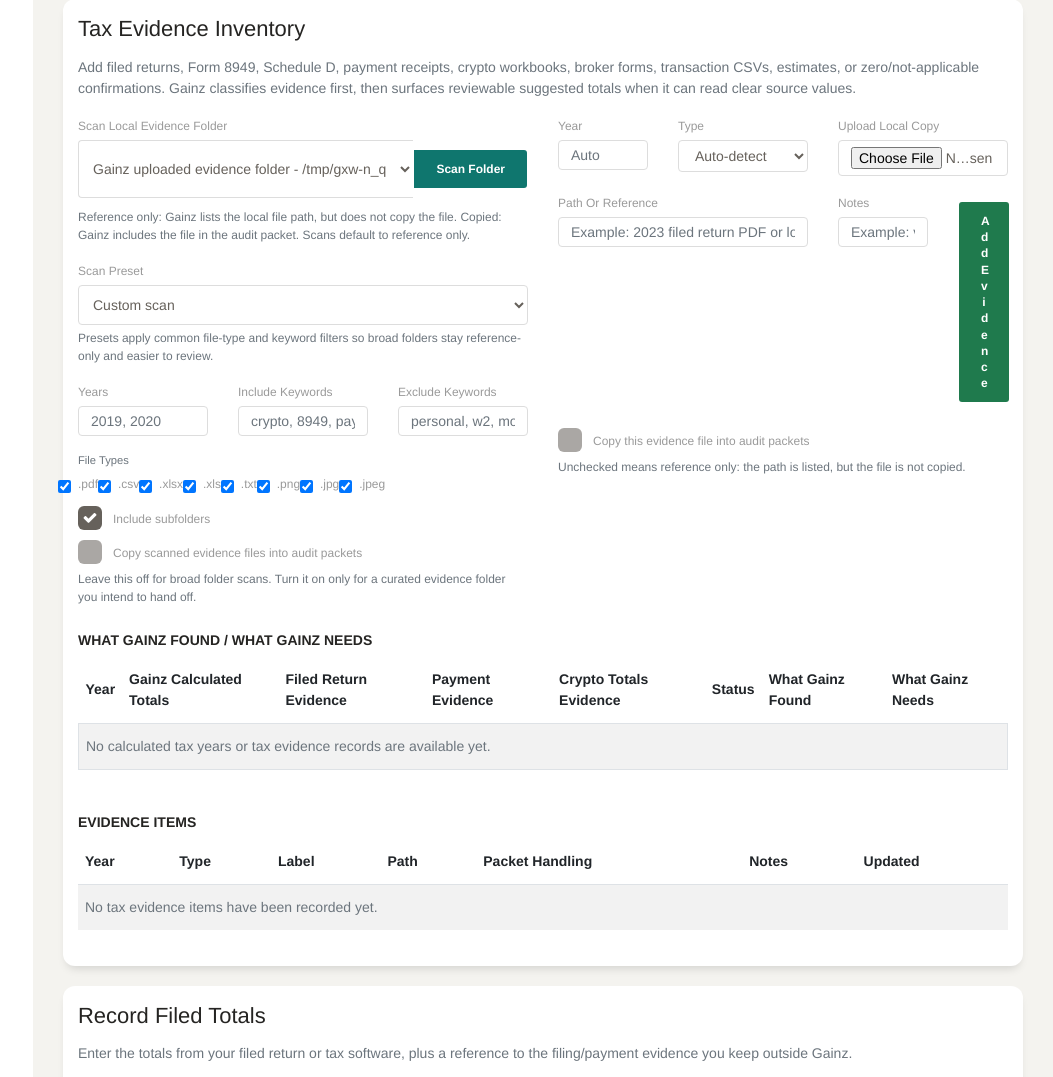
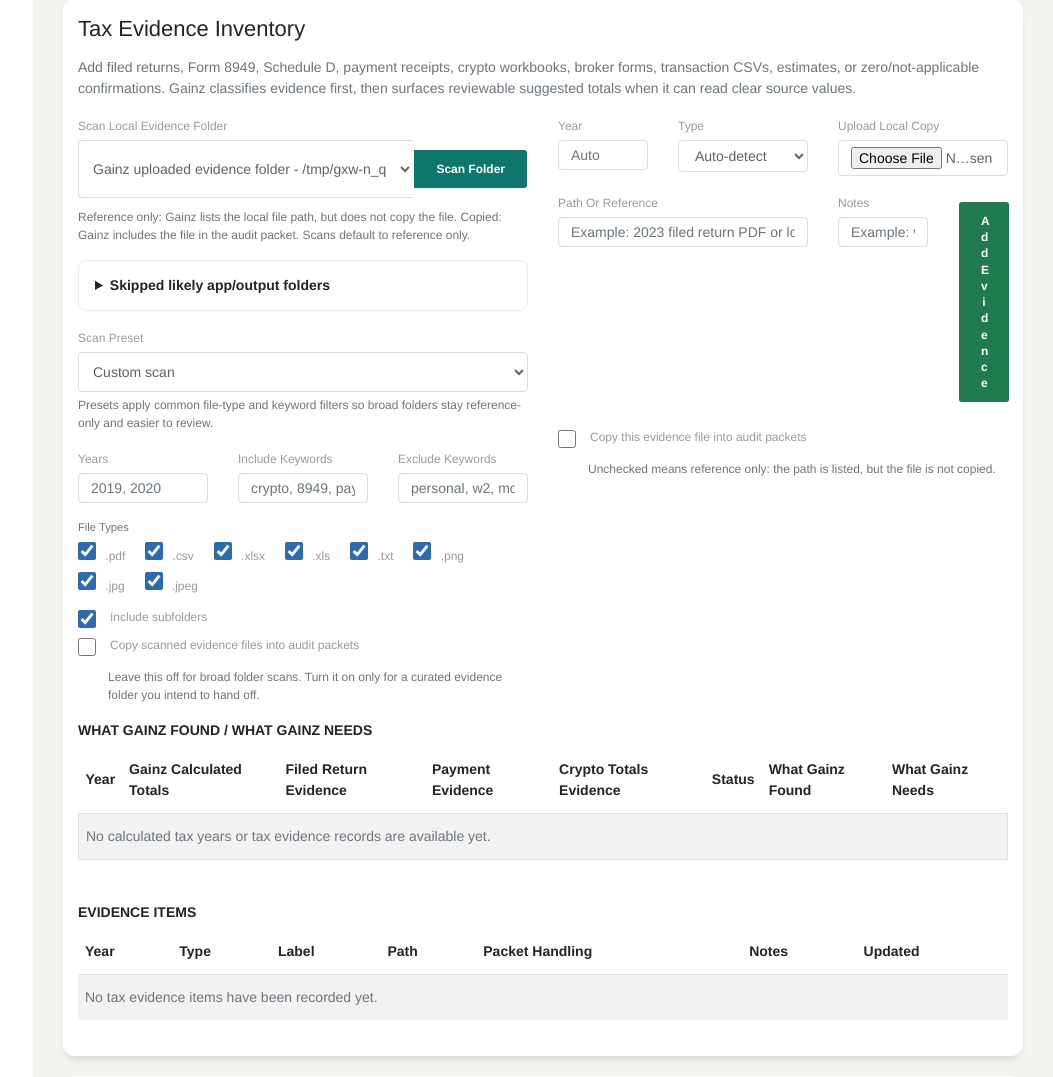
Before and after one commit to salexandert/Gainz, a Flask app: page /tax_filing_review/ in a window 1280 px wide. Shown: the part 1091-2168 px from the top of the page, without its empty margins (227-1280 px from the left). Run offline with Flask 3, Linux system fonts and the light colour scheme; the visitor is signed in with stand-in values (Sample User, id 1); data comes from the database, SQL or seed files in the repository; some libraries are stand-ins or nearby versions; some web fonts are replaced.

Commit message:
Refine guided review UX for 0.2.29

```diff
--- a/app/base/static/assets/css/custom.css
+++ b/app/base/static/assets/css/custom.css
@@ -686,6 +686,59 @@
     min-height: 0;
     padding: 8px 10px;
     position: relative;
+}
+
+.gainz-upload-picker {
+    align-items: center;
+    background: #f8f9fa;
+    border: 1px solid rgba(0, 0, 0, 0.08);
+    border-radius: 8px;
+    display: flex;
+    flex-wrap: wrap;
+    gap: 12px 16px;
+    margin-bottom: 12px;
+    padding: 12px 14px;
+}
+
+.gainz-accessible-upload-input {
+    border: 0;
+    height: 1px;
+    margin: -1px;
+    opacity: 0.01;
+    overflow: hidden;
+    padding: 0;
+    position: absolute;
+    width: 1px;
+}
+
+.gainz-accessible-upload-input:focus + *,
+#upload_exchange_csv_label:focus,
+#upload_exchange_csv_label:focus-visible {
+    box-shadow: 0 0 0 3px rgba(43, 108, 176, 0.25);
+    outline: 2px solid transparent;
+}
+
+.gainz-native-checkbox-row {
+    align-items: flex-start;
+    display: flex;
+    flex-wrap: wrap;
+    gap: 8px;
+}
+
+.gainz-native-checkbox-row small {
+    flex-basis: 100%;
+    margin-left: 30px;
+}
+
+.gainz-native-checkbox {
+    accent-color: #2b6cb0;
+    appearance: auto;
+    flex: 0 0 auto;
+    height: 18px;
+    margin: 2px 6px 0 0;
+    opacity: 1;
+    position: static;
+    width: 18px;
 }
 
 #upload_csv_form .dz-details {
@@ -1619,7 +1672,7 @@
 
 .gainz-confirm-dialog {
     align-items: center;
-    background: rgba(37, 36, 34, 0.42);
+    background: rgba(17, 24, 32, 0.66);
     bottom: 0;
     display: flex;
     justify-content: center;
--- a/app/tax_filing_review/routes.py
+++ b/app/tax_filing_review/routes.py
@@ -1,4 +1,5 @@
 import os
+from fnmatch import fnmatch
 from pathlib import Path
 
 from flask import current_app, redirect, render_template, request, url_for
@@ -20,6 +21,16 @@
 
 
 TAX_EVIDENCE_SCAN_EXTENSIONS = {".pdf", ".csv", ".xlsx", ".xls", ".txt", ".png", ".jpg", ".jpeg"}
+DEFAULT_EVIDENCE_SCAN_EXCLUDE_FOLDERS = [
+    "90_Gainz_Product_Review_Archive",
+    "Gainz_v*_validation_*",
+    "gainz_audit_packet_*",
+    "downloads",
+    "package",
+    "exports",
+    "audit_packets",
+    "uploads",
+]
 EVIDENCE_SCAN_PRESETS = {
     "crypto_tax_evidence": {
         "label": "Crypto tax evidence only",
@@ -173,6 +184,15 @@
     return True
 
 
+def _default_excluded_scan_folder(path):
+    for part in Path(path).parts:
+        normalized_part = str(part).strip().lower()
+        for pattern in DEFAULT_EVIDENCE_SCAN_EXCLUDE_FOLDERS:
+            if fnmatch(normalized_part, pattern.lower()):
+                return pattern
+    return ""
+
+
 def _save_uploaded_evidence(file_storage):
     if not file_storage or not file_storage.filename:
         return ""
@@ -272,6 +292,8 @@
         imported_tax_rows=request.args.get("imported_tax_rows"),
         skipped_tax_rows=request.args.get("skipped_tax_rows"),
         tax_import_error=request.args.get("tax_import_error"),
+        skipped_evidence_folders=request.args.get("skipped_evidence_folders"),
+        default_evidence_scan_exclude_folders=DEFAULT_EVIDENCE_SCAN_EXCLUDE_FOLDERS,
     )
 
 
@@ -407,9 +429,14 @@
 
     paths = folder.rglob("*") if recursive else folder.iterdir()
     added = 0
+    skipped_default_folders = set()
     for path in sorted(paths):
         if added >= 500:
             break
+        excluded_folder = _default_excluded_scan_folder(path)
+        if excluded_folder:
+            skipped_default_folders.add(excluded_folder)
+            continue
         if not path.is_file() or path.suffix.lower() not in extension_filters:
             continue
         if not _path_matches_scan_filters(path, year_filters, include_keywords, exclude_keywords):
@@ -436,7 +463,11 @@
     if added:
         transactions.save(description=f"Scanned {added} tax evidence item(s)")
 
-    return redirect(url_for('tax_filing_review_blueprint.index', saved_evidence=added))
+    return redirect(url_for(
+        'tax_filing_review_blueprint.index',
+        saved_evidence=added,
+        skipped_evidence_folders=len(skipped_default_folders),
+    ))
 
 
 @blueprint.route('/import_csv', methods=['POST'])
--- a/app/tax_filing_review/templates/tax_filing_review.html
+++ b/app/tax_filing_review/templates/tax_filing_review.html
@@ -130,6 +130,9 @@
   <div class="col-md-12">
     <div class="alert alert-success" role="alert">
       Tax evidence inventory updated. {{ saved_evidence }} item{% if saved_evidence != "1" %}s{% endif %} added or refreshed.
+      {% if skipped_evidence_folders and skipped_evidence_folders != "0" %}
+      Gainz skipped {{ skipped_evidence_folders }} likely app/output folder{% if skipped_evidence_folders != "1" %}s{% endif %} during the scan.
+      {% endif %}
     </div>
   </div>
 </div>
@@ -286,6 +289,20 @@
               <small class="form-text text-muted">
                 Reference only: Gainz lists the local file path, but does not copy the file. Copied: Gainz includes the file in the audit packet. Scans default to reference only.
               </small>
+              <details class="gainz-advanced-details mt-3">
+                <summary>Skipped likely app/output folders</summary>
+                <div class="gainz-import-detail-body">
+                  <p class="mb-2">
+                    Gainz skips common product-review, download, upload, export, and prior packet folders by default so evidence scans do not multiply generated artifacts.
+                  </p>
+                  <ul class="gainz-plain-list">
+                    {% for folder in default_evidence_scan_exclude_folders %}
+                    <li>{{ folder }}</li>
+                    {% endfor %}
+                  </ul>
+                  <p class="mb-0 text-muted">Recommended structure: scan a curated folder such as <strong>01_Tax_Years</strong> when available.</p>
+                </div>
+              </details>
               <div class="form-group mt-3">
                 <label for="scan_preset">Scan Preset</label>
                 <select id="scan_preset" name="scan_preset" class="form-control">
@@ -316,24 +333,21 @@
                 <span class="d-block text-muted small mb-1">File Types</span>
                 {% for extension in [".pdf", ".csv", ".xlsx", ".xls", ".txt", ".png", ".jpg", ".jpeg"] %}
                 <label class="form-check-label mr-3">
-                  <input class="form-check-input" type="checkbox" name="evidence_file_types" value="{{ extension }}" checked>
+                  <input class="gainz-native-checkbox" type="checkbox" name="evidence_file_types" value="{{ extension }}" checked>
                   {{ extension }}
-                  <span class="form-check-sign"></span>
                 </label>
                 {% endfor %}
               </div>
-              <div class="form-check mt-2">
-                <label class="form-check-label">
-                  <input class="form-check-input" type="checkbox" name="recursive" value="1" checked>
+              <div class="gainz-native-checkbox-row mt-2">
+                <input id="tax_evidence_recursive" class="gainz-native-checkbox" type="checkbox" name="recursive" value="1" checked>
+                <label for="tax_evidence_recursive" class="mb-0">
                   Include subfolders
-                  <span class="form-check-sign"></span>
                 </label>
               </div>
-              <div class="form-check mt-2">
-                <label class="form-check-label">
-                  <input class="form-check-input" type="checkbox" name="copy_scanned_evidence" value="1">
+              <div class="gainz-native-checkbox-row mt-2">
+                <input id="copy_scanned_evidence" class="gainz-native-checkbox" type="checkbox" name="copy_scanned_evidence" value="1">
+                <label for="copy_scanned_evidence" class="mb-0">
                   Copy scanned evidence files into audit packets
-                  <span class="form-check-sign"></span>
                 </label>
                 <small class="form-text text-muted">Leave this off for broad folder scans. Turn it on only for a curated evidence folder you intend to hand off.</small>
               </div>
@@ -372,11 +386,10 @@
                   <button type="submit" class="btn btn-success btn-block">Add Evidence</button>
                 </div>
               </div>
-              <div class="form-check mt-3">
-                <label class="form-check-label">
-                  <input class="form-check-input" type="checkbox" name="copy_to_packet" value="1">
+              <div class="gainz-native-checkbox-row mt-3">
+                <input id="copy_tax_evidence_to_packet" class="gainz-native-checkbox" type="checkbox" name="copy_to_packet" value="1">
+                <label for="copy_tax_evidence_to_packet" class="mb-0">
                   Copy this evidence file into audit packets
-                  <span class="form-check-sign"></span>
                 </label>
                 <small class="form-text text-muted">Unchecked means reference only: the path is listed, but the file is not copied.</small>
               </div>
--- a/app_version.py
+++ b/app_version.py
@@ -1 +1 @@
-APP_VERSION = "0.2.28"
+APP_VERSION = "0.2.29"
--- a/docs/_config.yml
+++ b/docs/_config.yml
@@ -2,7 +2,7 @@
 description: Private offline crypto tax audit packet and cost-basis reconciliation software.
 url: https://cryptogainz.store
 baseurl: ""
-version: 0.2.28
+version: 0.2.29
 github_url: "https://github.com/salexandert/Gainz?utm_source=cryptogainz.store&utm_medium=website&utm_campaign=site_nav"
 download_url: https://github.com/salexandert/Gainz/releases/latest/download/Gainz-Windows.zip
 checksum_url: https://github.com/salexandert/Gainz/releases/latest/download/Gainz-Windows.zip.sha256
```
Also changed, not shown: Tests/test_import_and_exports.py (+61 -0 lines), app/export/templates/export.html (+17 -8 lines), app/export/templates/review_queue.html (+45 -46 lines), app/holdings_accounting/templates/holdings_accounting.html (+17 -7 lines), app/import_transactions/templates/import_transactions.html (+19 -1 lines), docs/user-walkthrough.md (+6 -4 lines), app/base/static/assets/js/custom.js, 1 other file.
